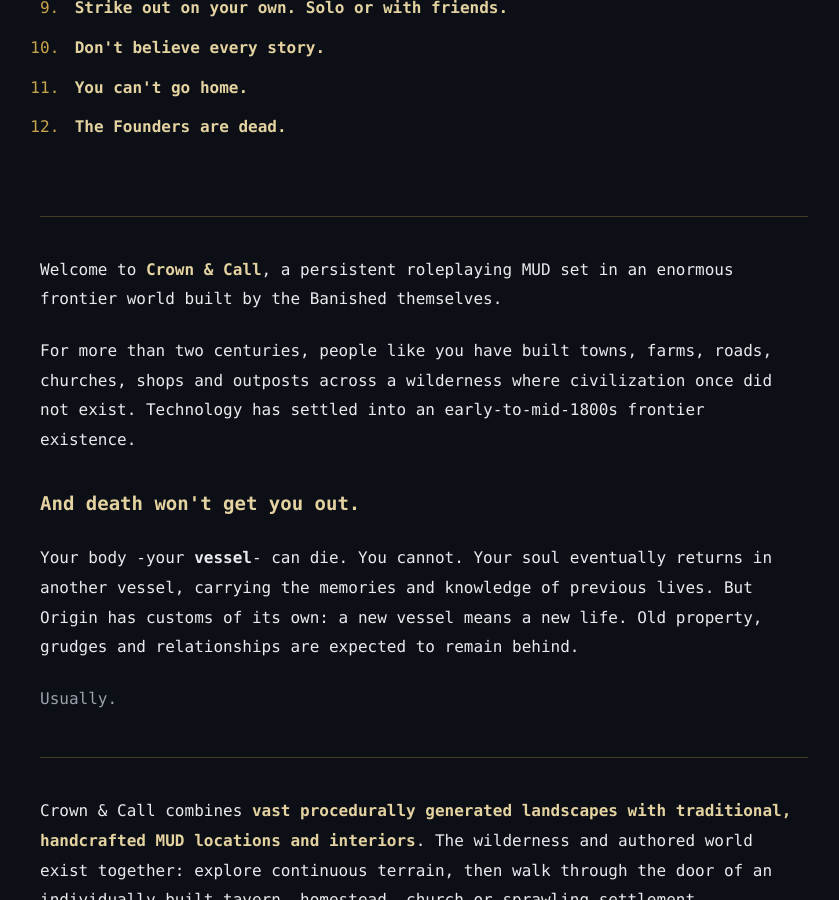
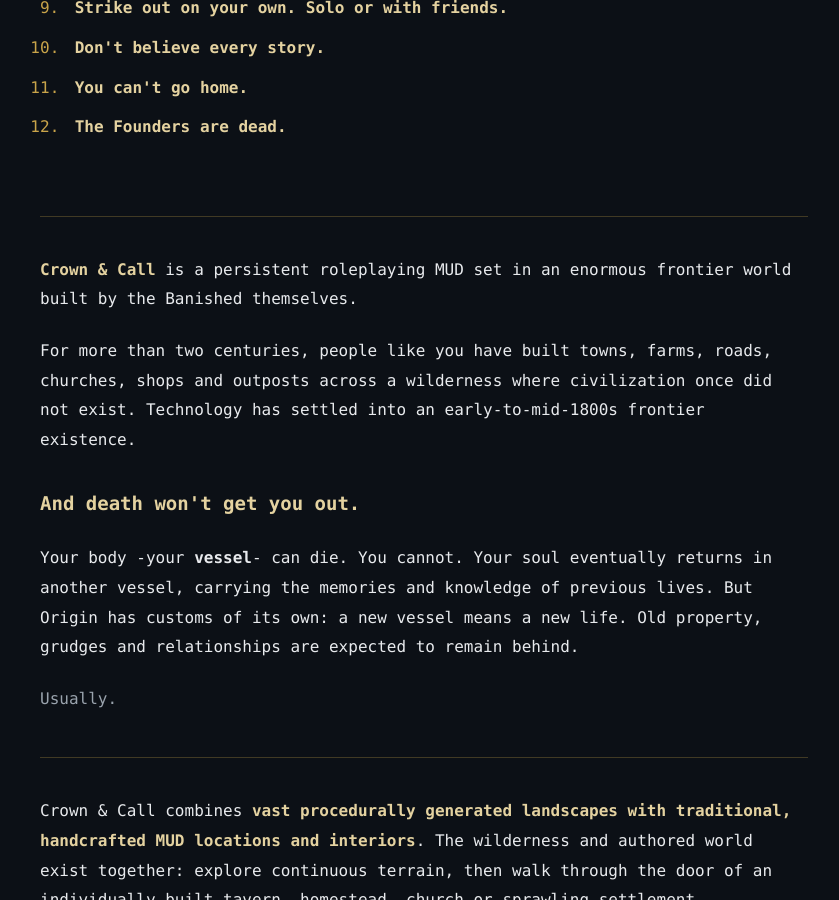
Before and after one commit to twpaige/ForgottenWords, a Jekyll site: the page CCMudHome.html, which Jekyll copies as it is, in a window 1280 px wide and 900 px high, scrolled down 1117 px. Shown: the whole window, without its empty margins (216-1055 px from the left). Built offline with Jekyll 4.4.1, drawn with Linux system fonts in a browser that asks for light colours.

Commit message:
Revise Crown & Call homepage introduction sentence

```diff
--- a/CCMudHome.html
+++ b/CCMudHome.html
@@ -109,7 +109,7 @@
       </ol>
     </section>
     <div class="chapter">
-      <p>Welcome to <strong>Crown &amp; Call</strong>, a persistent roleplaying MUD set in an enormous frontier world built by the Banished themselves.</p>
+      <p><strong>Crown &amp; Call</strong> is a persistent roleplaying MUD set in an enormous frontier world built by the Banished themselves.</p>
       <p>For more than two centuries, people like you have built towns, farms, roads, churches, shops and outposts across a wilderness where civilization once did not exist. Technology has settled into an early-to-mid-1800s frontier existence.</p>
       <p class="turn">And death won't get you out.</p>
       <p>Your body -your <b>vessel</b>- can die. You cannot. Your soul eventually returns in another vessel, carrying the memories and knowledge of previous lives. But Origin has customs of its own: a new vessel means a new life. Old property, grudges and relationships are expected to remain behind.</p>
```
